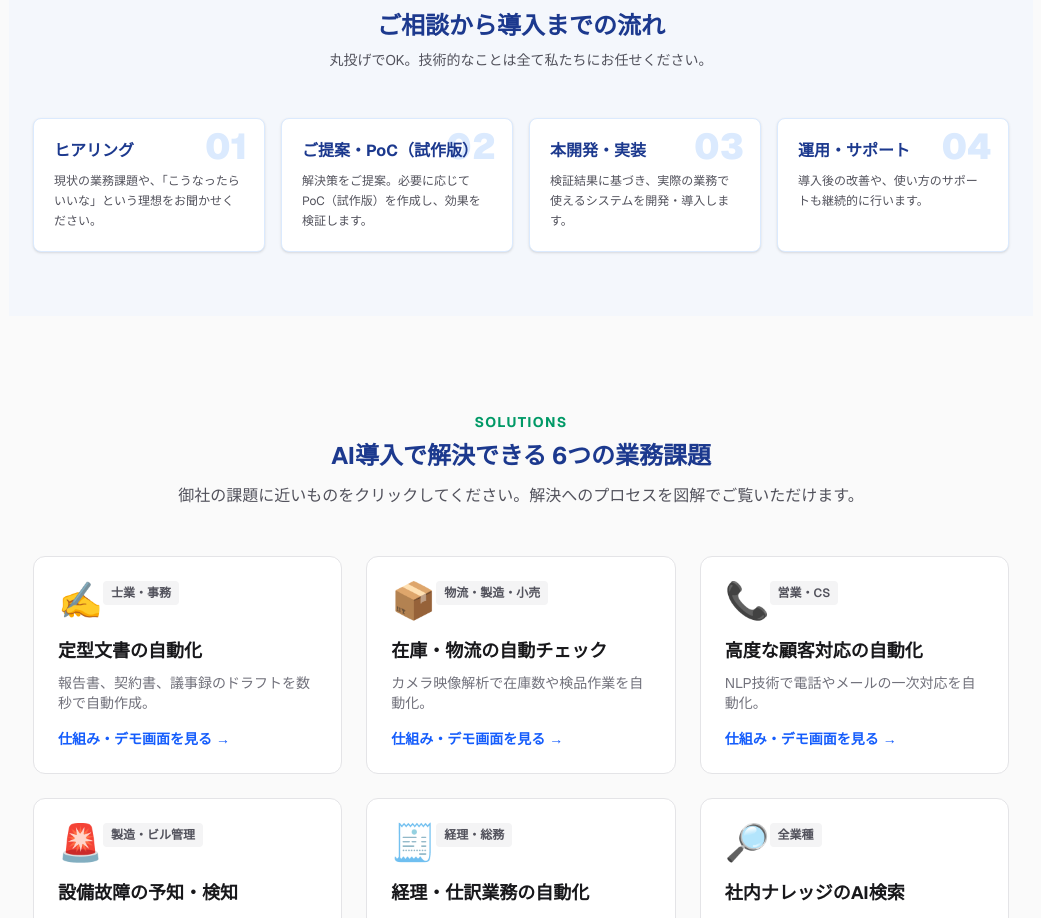
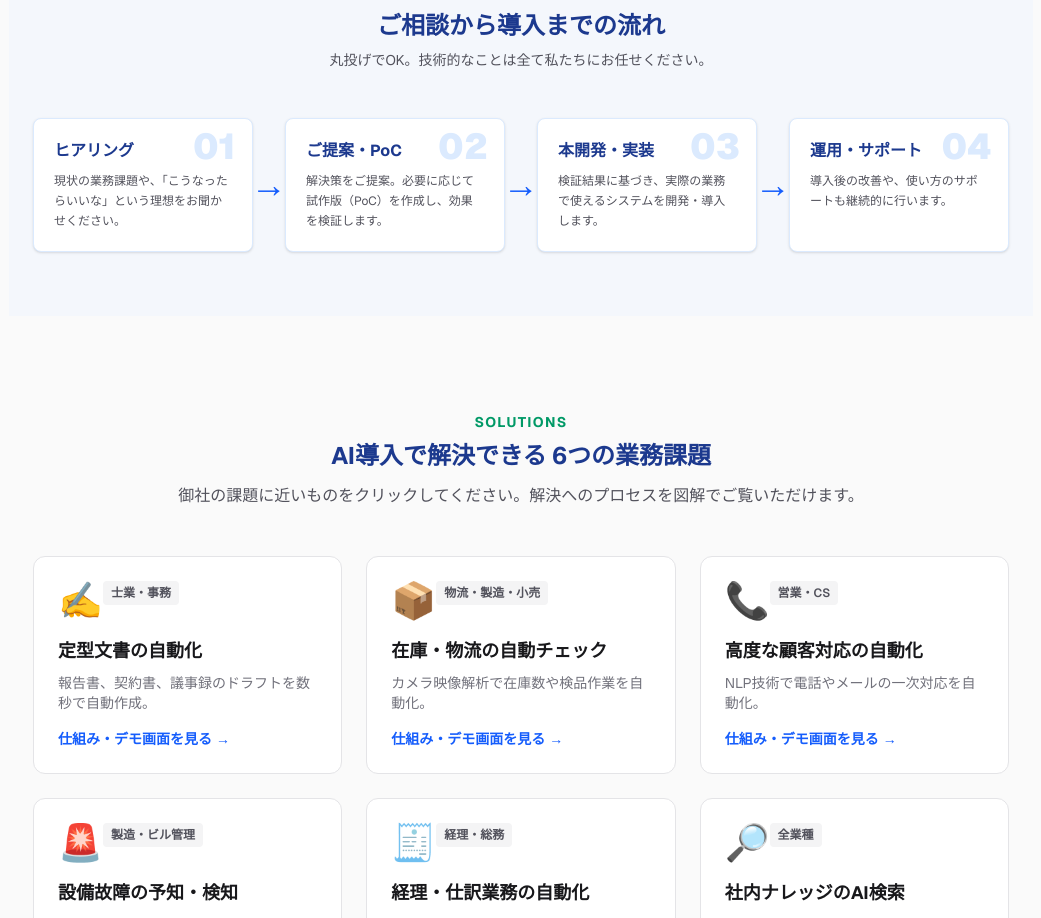
Before and after one commit to tnakajima2050/smartcityai-site, a Next.js app: page / in a window 1280 px wide. Shown: the part 1207-2125 px from the top of the page, without its empty margins (119-1160 px from the left). Built offline with nearby package versions, Linux system fonts and the light colour scheme.

Commit message:
Update page.tsx⇒202512102015

```diff
--- a/app/page.tsx
+++ b/app/page.tsx
@@ -651,7 +651,7 @@ export default function Home() {
         </section>
 
 
-        {/* --------------------------------------------------------- */}
+       {/* --------------------------------------------------------- */}
         {/* 3. プロセス：導入の流れ */}
         {/* --------------------------------------------------------- */}
         <section className="mb-24 bg-blue-50/50 -mx-6 px-6 py-16">
@@ -662,17 +662,38 @@ export default function Home() {
               <p className="text-sm text-zinc-600 mt-2">丸投げでOK。技術的なことは全て私たちにお任せください。</p>
             </div>
 
-            <div className="grid gap-4 md:grid-cols-4 relative">
+            {/* gap-16: スマホ用に縦の間隔を大きく確保（矢印用）
+                md:gap-8: PC用に横の間隔を確保
+            */}
+            <div className="grid gap-16 md:grid-cols-4 md:gap-8 relative">
               {[
                 { step: "01", title: "ヒアリング", desc: "現状の業務課題や、「こうなったらいいな」という理想をお聞かせください。" },
-                { step: "02", title: "ご提案・PoC（試作版）", desc: "解決策をご提案。必要に応じてPoC（試作版）を作成し、効果を検証します。" },
+                { step: "02", title: "ご提案・PoC", desc: "解決策をご提案。必要に応じて試作版（PoC）を作成し、効果を検証します。" },
                 { step: "03", title: "本開発・実装", desc: "検証結果に基づき、実際の業務で使えるシステムを開発・導入します。" },
                 { step: "04", title: "運用・サポート", desc: "導入後の改善や、使い方のサポートも継続的に行います。" },
               ].map((item, i) => (
-                <div key={i} className="relative bg-white p-5 rounded-lg border border-blue-100 shadow-sm">
-                  <span className="text-4xl font-black text-blue-100 absolute top-2 right-4">{item.step}</span>
-                  <h4 className="font-bold text-blue-900 relative z-10">{item.title}</h4>
-                  <p className="text-xs text-zinc-600 mt-2 relative z-10 leading-5">{item.desc}</p>
+                <div key={i} className="relative">
+                  {/* カード本体 */}
+                  <div className="relative bg-white p-5 rounded-lg border border-blue-100 shadow-sm h-full z-10">
+                    <span className="text-4xl font-black text-blue-100 absolute top-2 right-4">{item.step}</span>
+                    <h4 className="font-bold text-blue-900 relative z-10">{item.title}</h4>
+                    <p className="text-xs text-zinc-600 mt-2 relative z-10 leading-5">{item.desc}</p>
+                  </div>
+
+                  {/* 矢印（最後のカード以外に追加） */}
+                  {i < 3 && (
+                    <>
+                      {/* ▼ PC用: 右矢印（箱の右側の隙間に配置） */}
+                      <div className="hidden md:flex absolute top-1/2 -right-8 transform -translate-y-1/2 z-0 justify-center items-center w-8 h-8">
+                        <span className="text-blue-600 text-4xl font-extrabold">→</span>
+                      </div>
+
+                      {/* ▼ スマホ用: 下矢印（箱の下側の隙間に配置） */}
+                      <div className="flex md:hidden absolute -bottom-12 left-1/2 transform -translate-x-1/2 z-0 justify-center items-center w-8 h-8">
+                        <span className="text-blue-600 text-4xl font-extrabold">↓</span>
+                      </div>
+                    </>
+                  )}
                 </div>
               ))}
             </div>
```
